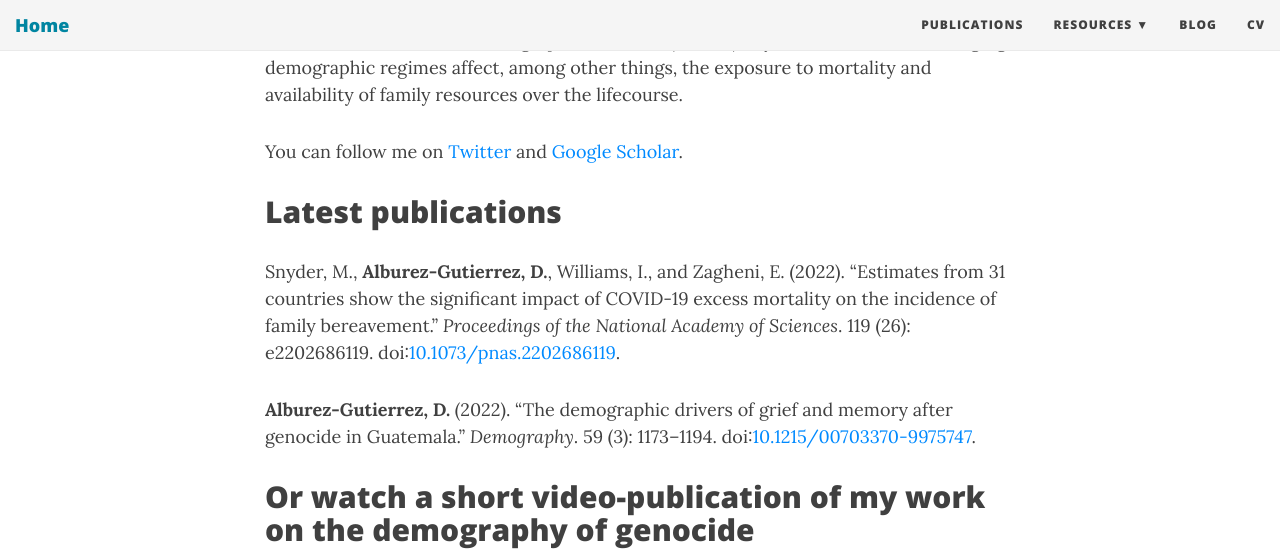
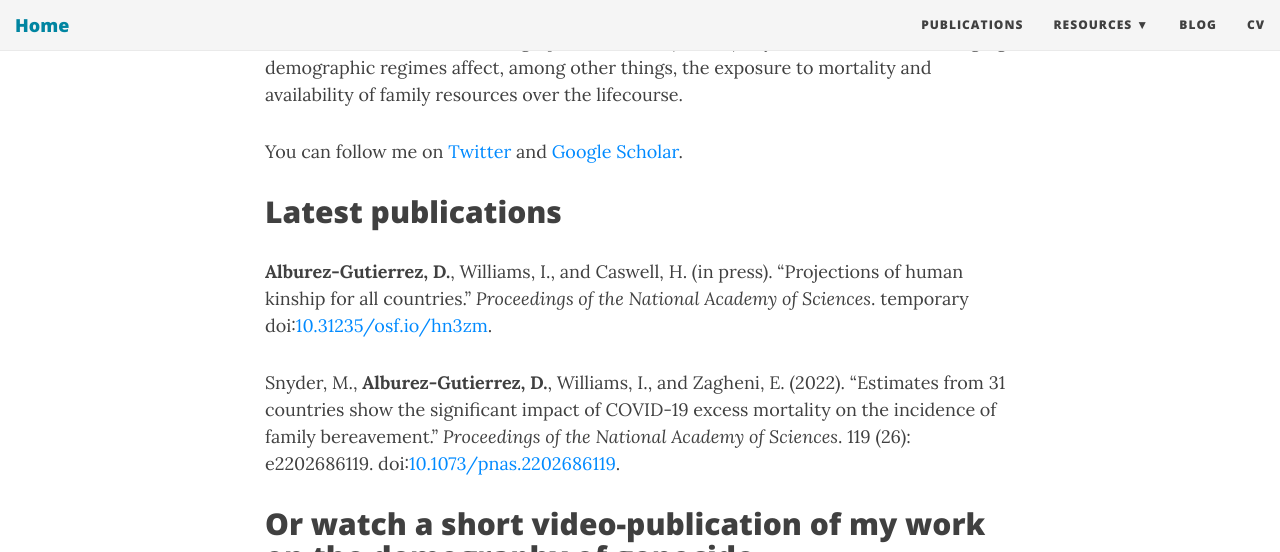
Before and after one commit to alburezg/alburezg.github.io, a Jekyll site: the page built from index.md, in a window 1280 px wide and 900 px high, scrolled down 453 px, cut to the strip 0-552 px from the top of the window. Built offline with Jekyll 4.4.1, drawn with Linux system fonts in a browser that asks for light colours; nearby versions of some CDN libraries; comment, search, counter and statistics services are not loaded.

Commit message:
added last pnas

```diff
--- a/index.md
+++ b/index.md
@@ -22,10 +22,13 @@ You can follow me on [Twitter](https://twitter.com/d_alburez) and [Google Schola
 
 {: .notice}
 
+**Alburez-Gutierrez, D.**, Williams, I., and Caswell, H. (in press). "Projections of human kinship for all countries." *Proceedings of the National Academy of Sciences*. temporary doi:[10.31235/osf.io/hn3zm](https://doi.org/10.31235/osf.io/hn3zm).
+
 Snyder, M., **Alburez-Gutierrez, D.**, Williams, I., and Zagheni, E. (2022). "Estimates from 31 countries show the significant impact of COVID-19 excess mortality on the incidence of family bereavement." *Proceedings of the National Academy of Sciences*.  119 (26): e2202686119. doi:[10.1073/pnas.2202686119](https://doi.org/10.1073/pnas.2202686119).
 
-
+<!---
 **Alburez-Gutierrez, D.** (2022). "The demographic drivers of grief and memory after genocide in Guatemala." *Demography*. 59 (3): 1173–1194. doi:[10.1215/00703370-9975747](https://doi.org/10.1215/00703370-9975747).
+-->
 
 <!---
 Stelter, R. and Alburez-Gutierrez, D. (2022). "Representativeness is crucial for inferring demographic processes from online genealogies: Evidence from lifespan dynamics." *Proceedings of the National Academy of Sciences*. 119(10): e2120455119. doi:[10.1073/pnas.2120455119](https://doi.org/10.1073/pnas.2120455119).
```
Also changed, not shown: 1 other file.
